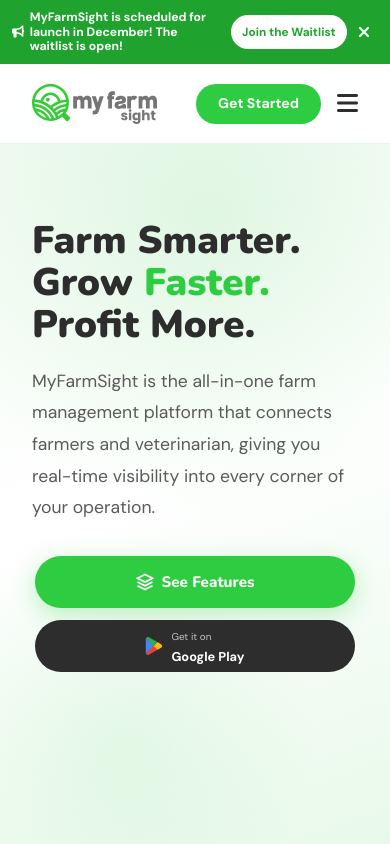
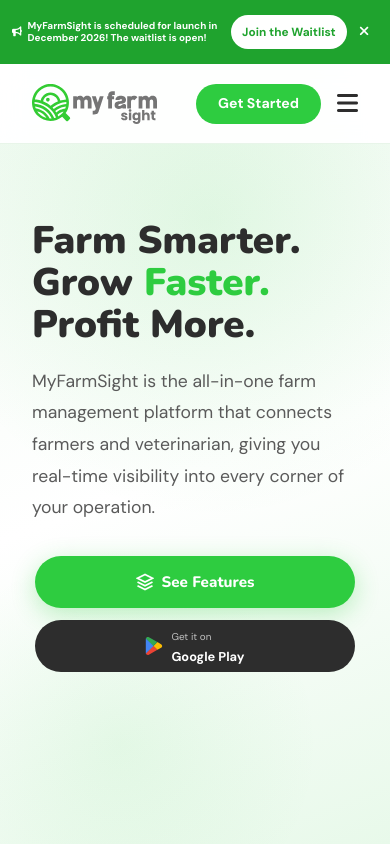
Before and after one commit to siagropat-projects/myfarmsight-landing, a plain HTML site: page index.html in a window 390 px wide. Shown: the top 844 px of the page. Drawn offline with nearby package versions, Linux system fonts and the light colour scheme.

Commit message:
updated the wailist form

```diff
--- a/index.html
+++ b/index.html
@@ -63,6 +63,7 @@
       gap: .55rem;
       flex: 1;
       min-width: 0;
+      font-size: 0.8rem;
     }
     .waitlist-announcement-cta {
       display: inline-flex;
@@ -1495,6 +1496,27 @@
       .comparison-modal-content h3 { font-size: 1.2rem; }
       .comparison-table-wrap { max-height: 72vh; }
     }
+
+    @media (max-width: 400px) {
+  :root {
+    --announcement-height: 76px; /* a bit taller so text fits */
+  }
+  .waitlist-announcement-copy {
+    font-size: 0.62rem;
+    line-height: 1.25;
+    gap: .3rem;
+  }
+  .waitlist-announcement-cta {
+    padding: .35rem .55rem;
+    font-size: .68rem;
+    min-height: 30px;
+  }
+  .waitlist-announcement-close {
+    width: 24px;
+    height: 24px;
+    font-size: .85rem;
+  }
+}
 
     /* ── FOOTER ── */
     footer {
@@ -1913,7 +1935,7 @@
 
   <!-- ── WAITLIST ANNOUNCEMENT ── -->
   <div class="waitlist-announcement">
-    <span class="waitlist-announcement-copy"><i class="fa-solid fa-bullhorn" aria-hidden="true"></i> MyFarmSight is scheduled for launch in December! The waitlist is open!</span>
+    <span class="waitlist-announcement-copy"><i class="fa-solid fa-bullhorn" aria-hidden="true"></i> MyFarmSight is scheduled for launch in December 2026! The waitlist is open!</span>
     <div class="waitlist-announcement-actions">
       <a href="/waitlist" class="waitlist-announcement-cta">Join the Waitlist</a>
       <button type="button" class="waitlist-announcement-close" id="closeAnnouncement" aria-label="Close announcement">
```
